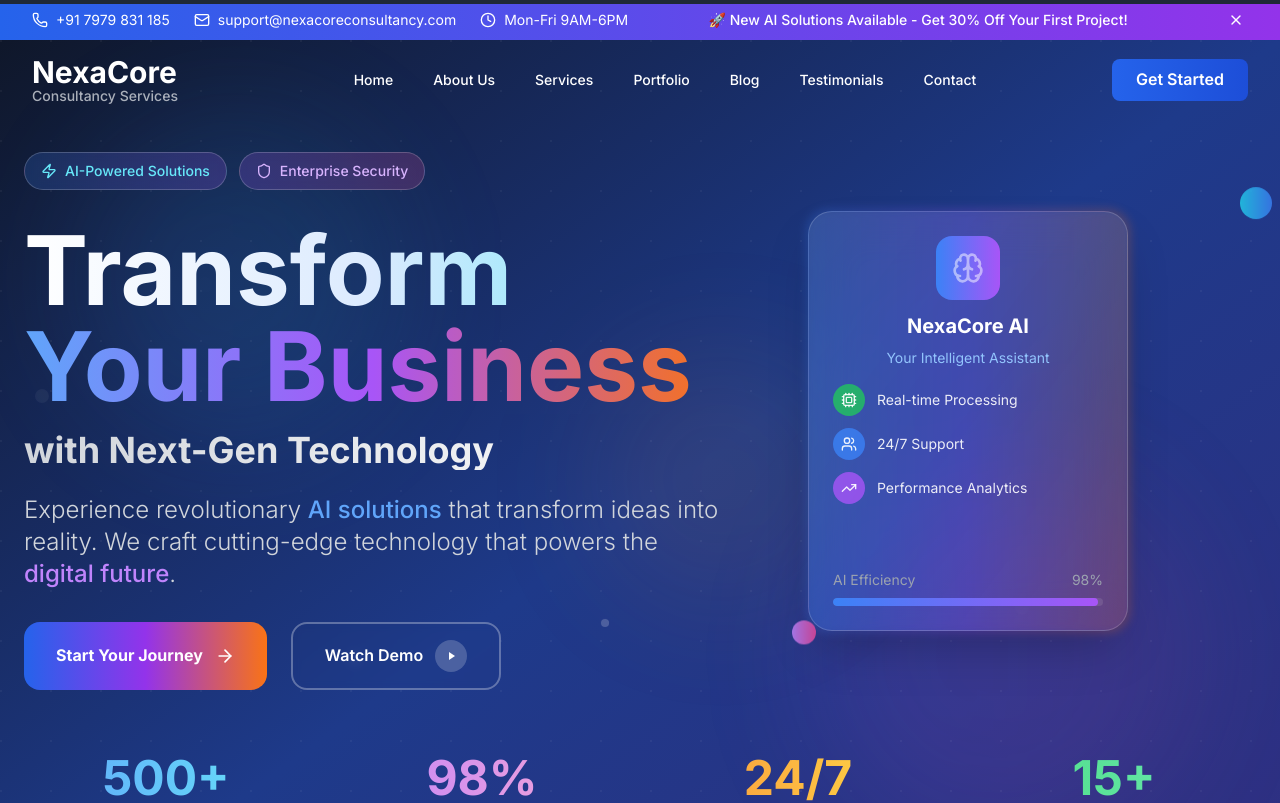
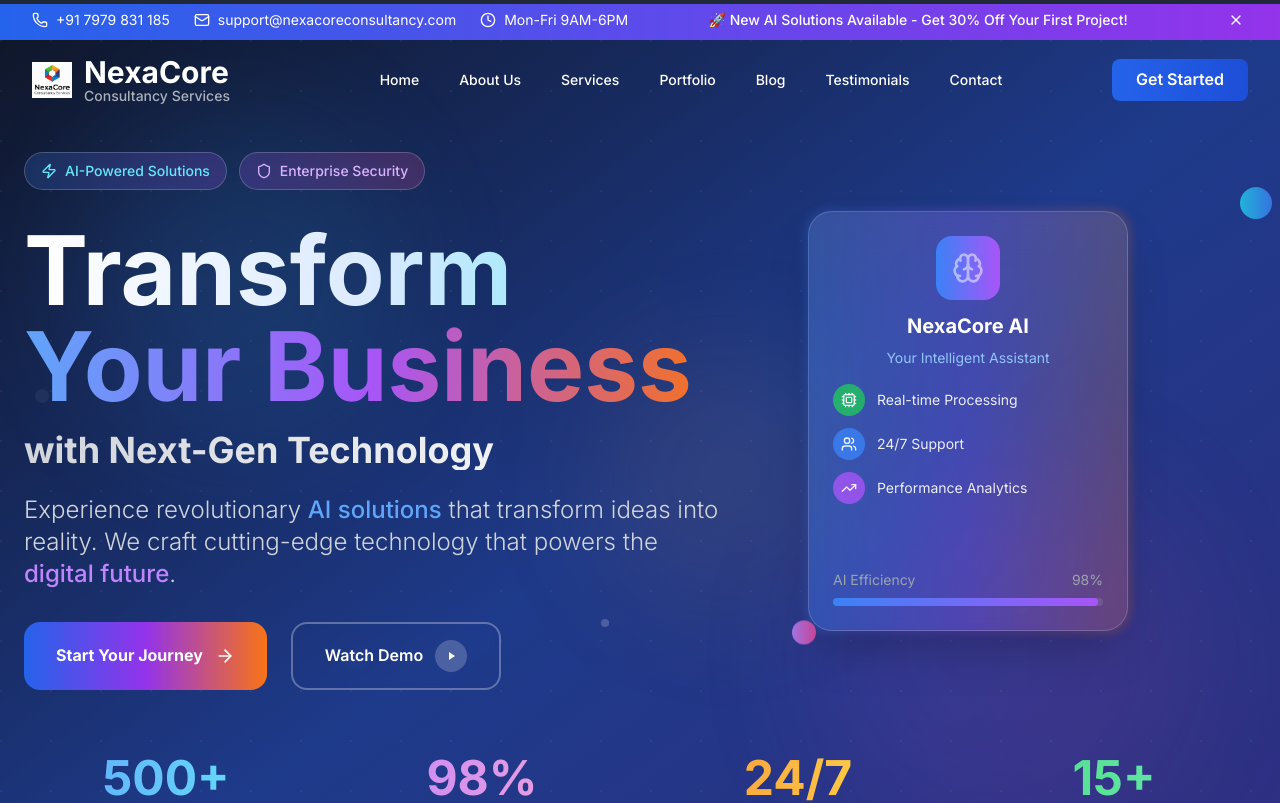
Before and after one commit to gautamanand22/NexaCore, a React (Vite) app: page / in a window 1280 px wide. Shown: the top 803 px of the page. Built offline with nearby package versions, Linux system fonts and the light colour scheme.

Commit message:
logo added

```diff
--- a/src/components/NavBar.jsx
+++ b/src/components/NavBar.jsx
@@ -52,7 +52,12 @@ const Navbar = () => {
                 <div className="flex justify-between items-center h-16 md:h-20">
                     {/* Logo */}
                     <div className="flex-shrink-0">
-                        <Link to="/" className="flex items-center space-x-2">
+                        <Link to="/" className="flex items-center space-x-3">
+                            <img
+                                src="/images/nexalogo.png"
+                                alt="NexaCore Logo"
+                                className="h-8 w-8 md:h-10 md:w-10 object-contain"
+                            />
                             <div className={`transition-colors duration-300 ${isScrolled ? 'text-blue-600' : 'text-white'
                                 }`}>
                                 <div className="text-2xl md:text-3xl font-bold">
```
Also changed, not shown: public/images/nexalogo.png (added).
